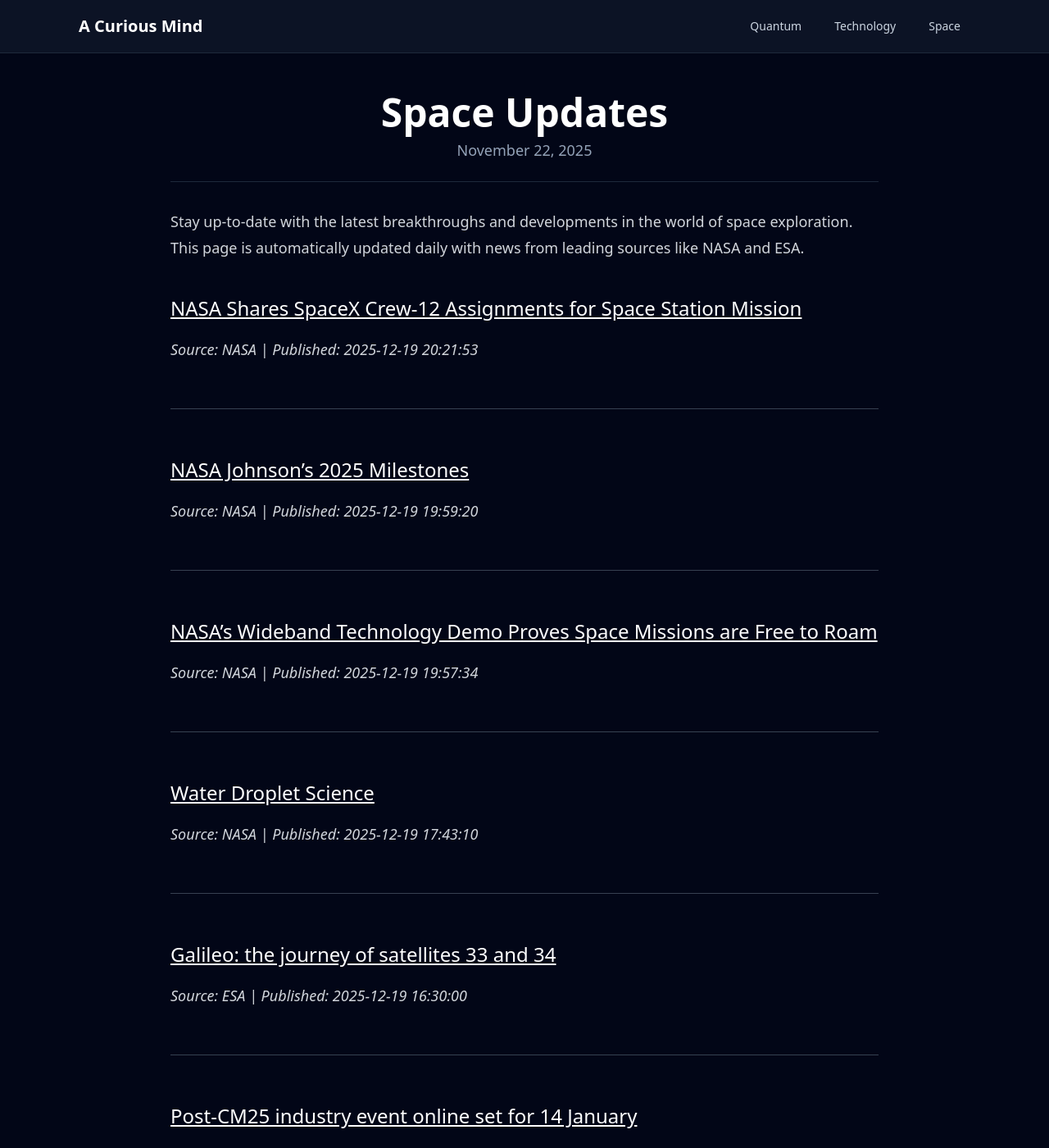
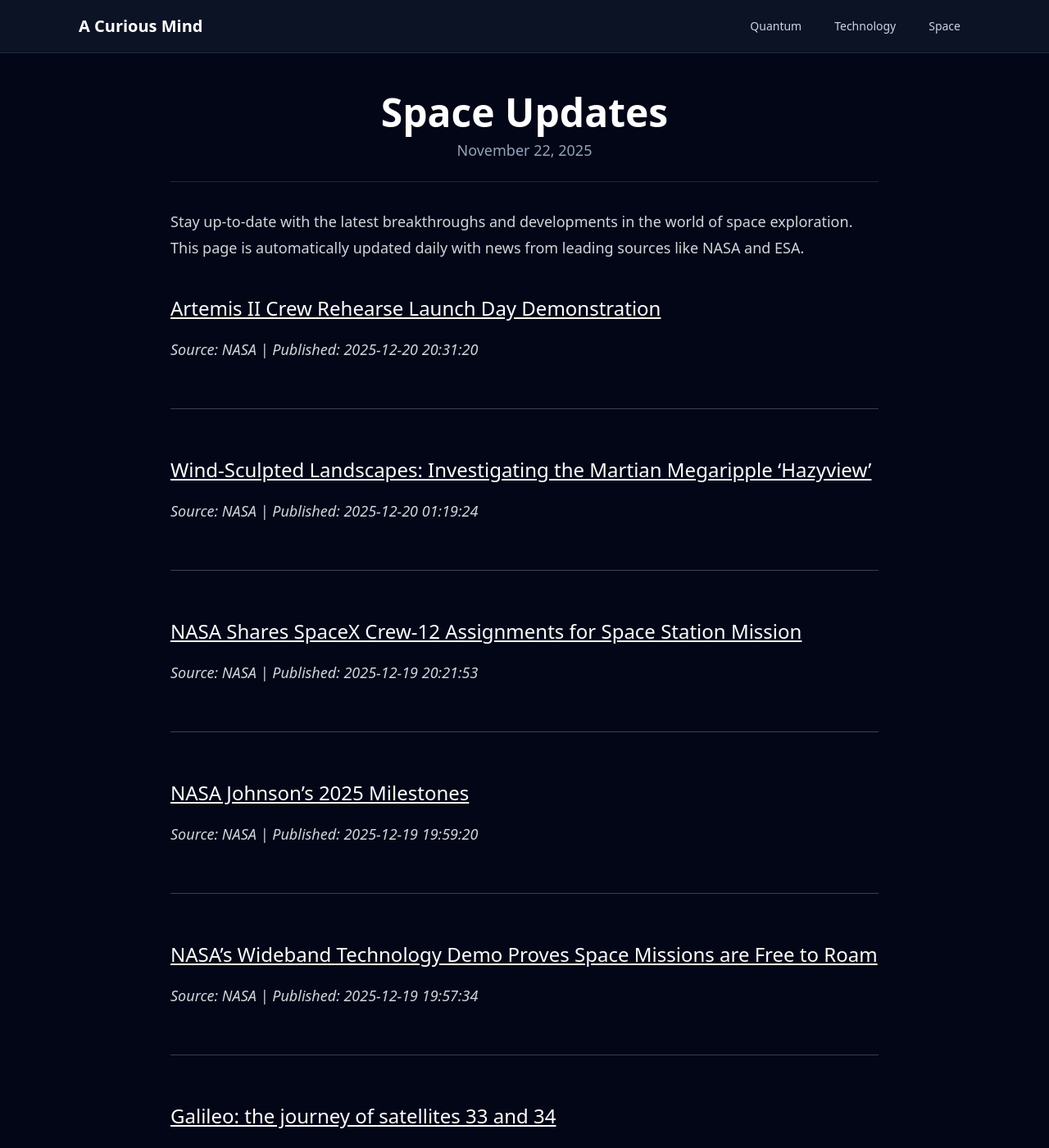
Before and after one commit to onehl7/onehl7.github.io, a Jekyll site: the page built from _posts/2025-11-22-space-updates.md, in a window 1280 px wide and 1400 px high. Shown: the whole window at 82% size. Built offline with Jekyll 4.4.1, drawn with Linux system fonts in a browser that asks for light colours; nearby versions of some CDN libraries; some of the changed text lies outside the part shown.

Commit message:
Update space news data

```diff
--- a/_data/space_news.json
+++ b/_data/space_news.json
@@ -1,4 +1,16 @@
 [
+  {
+    "source": "NASA",
+    "title": "Artemis II Crew Rehearse Launch Day Demonstration",
+    "link": "https://www.nasa.gov/image-article/artemis-ii-crew-rehearse-launch-day-demonstration/",
+    "published": "2025-12-20 20:31:20"
+  },
+  {
+    "source": "NASA",
+    "title": "Wind-Sculpted Landscapes: Investigating the Martian Megaripple \u2018Hazyview\u2019",
+    "link": "https://science.nasa.gov/blog/wind-sculpted-landscapes-investigating-the-martian-megaripple-hazyview/",
+    "published": "2025-12-20 01:19:24"
+  },
   {
     "source": "NASA",
     "title": "NASA Shares SpaceX Crew-12 Assignments for Space Station Mission",
@@ -16,12 +28,6 @@
     "title": "NASA\u2019s Wideband Technology Demo Proves Space Missions are Free to Roam",
     "link": "https://www.nasa.gov/humans-in-space/commercial-space/nasas-wideband-technology-demo-proves-space-missions-are-free-to-roam/",
     "published": "2025-12-19 19:57:34"
-  },
-  {
-    "source": "NASA",
-    "title": "Water Droplet Science",
-    "link": "https://www.nasa.gov/image-article/water-droplet-science/",
-    "published": "2025-12-19 17:43:10"
   },
   {
     "source": "ESA",
@@ -42,12 +48,6 @@
     "published": "2025-12-19 15:49:00"
   },
   {
-    "source": "NASA",
-    "title": "Metrics",
-    "link": "https://www.nasa.gov/centers-and-facilities/nssc/metrics/",
-    "published": "2025-12-19 14:42:45"
-  },
-  {
     "source": "ESA",
     "title": "Week in images: 15-19 December 2025",
     "link": "https://www.esa.int/About_Us/Week_in_images/Week_in_images_15-19_December_2025",
```
